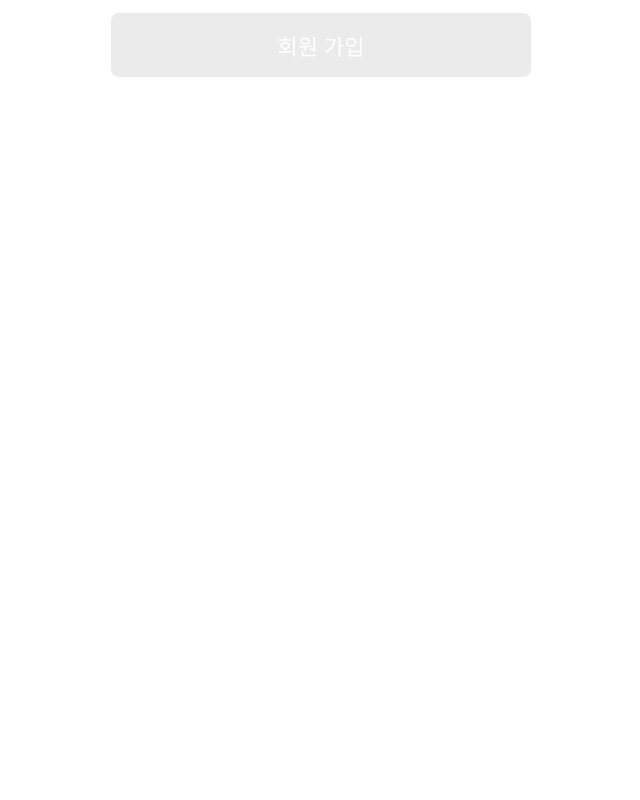
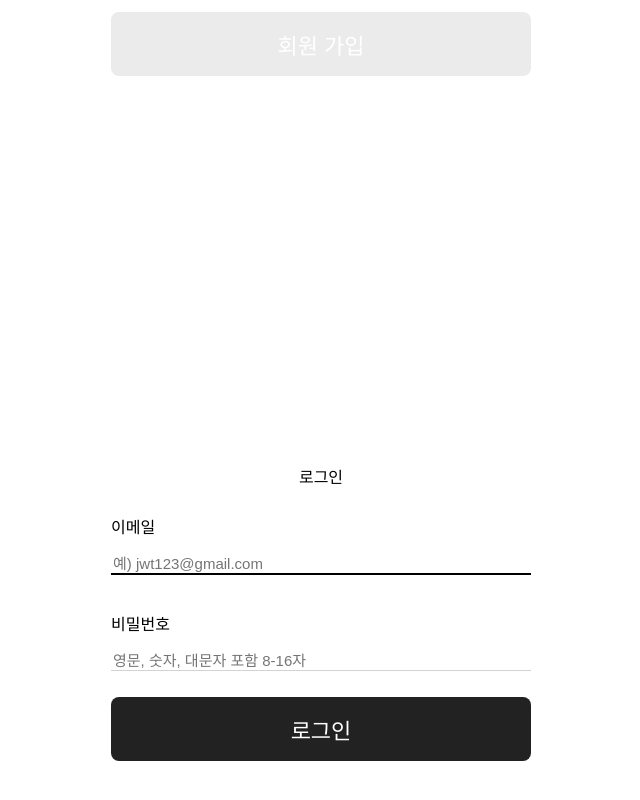
Before and after one commit to ParkJiwoo1/react_jwt, a React (Create React App) app: page / in a window 1280 px wide. Shown: the part 584-1384 px from the top of the page, without its empty margins (327-967 px from the left). Before the commit the page ends 832 px from the top, so only its background shows below. Built offline with nearby package versions, Linux system fonts and the light colour scheme.

Commit message:
login form

```diff
--- a/src/App.js
+++ b/src/App.js
@@ -1,10 +1,12 @@
 import Register from "./components/Register";
 import "./App.css";
+import Login from "./components/Login";
 
 function App() {
   return (
     <div className="App">
       <Register />
+      <Login />
     </div>
   );
 }
--- /dev/null
+++ b/src/components/Login.js
@@ -0,0 +1,71 @@
+import { useRef, useState, useEffect } from "react";
+
+function Login() {
+  const userRef = useRef();
+  const errRef = useRef();
+
+  const [mail, setMail] = useState("");
+  const [pwd, setPwd] = useState("");
+  const [errMsg, setErrMsg] = useState("");
+  const [success, setSuccess] = useState(false);
+
+  useEffect(() => {
+    userRef.current.focus();
+  }, []);
+  useEffect(() => {
+    setErrMsg("");
+  }, [mail, pwd]);
+  const handleSubmit = (e) => {
+    e.preventDefault();
+    setMail("");
+    setPwd("");
+    setSuccess(true);
+  };
+  return (
+    <>
+      {success ? (
+        <section>
+          <a href="#">home</a>
+        </section>
+      ) : (
+        <div className="box">
+          <div className="container">
+            <div>로그인</div>
+            <form className="form" onSubmit={handleSubmit}>
+              <p className="desc">이메일</p>
+              <input
+                className="input"
+                type="email"
+                id="email"
+                ref={userRef}
+                onChange={(e) => setMail(e.target.value)}
+                value={mail}
+                required
+                autoComplete="off"
+                placeholder="예) jwt123@gmail.com"
+              />
+
+              <p className="desc">비밀번호</p>
+              <input
+                className="input"
+                type="password"
+                id="password"
+                onChange={(e) => setPwd(e.target.value)}
+                value={pwd}
+                required
+                autoComplete="off"
+                placeholder="영문, 숫자, 대문자 포함 8-16자"
+              />
+
+              <button className="register_btn" disabled={false}>
+                로그인
+              </button>
+            </form>
+          </div>
+        </div>
+      )}
+    </>
+  );
+}
+
+export default Login;
--- a/src/components/Register.js
+++ b/src/components/Register.js
@@ -1,10 +1,4 @@
 import { useRef, useState, useEffect } from "react";
-import {
-  faCheck,
-  faTimes,
-  faInfoCircle,
-} from "@fortawesome/free-solid-svg-icons";
-import { FontAwesomeIcon } from "@fortawesome/react-fontawesome";
 import axios from "../api/axios";
 import "../css/Register.css";
 
@@ -96,7 +90,7 @@ const Register = () => {
       ) : (
         <div className="box">
           <div className="container">
-            <div>로그인</div>
+            <div>회원가입</div>
             <form className="form" onSubmit={handleSubmit}>
               <p className="desc">이름</p>
               <input
```
Also changed, not shown: data.json (+6 -1 lines).
